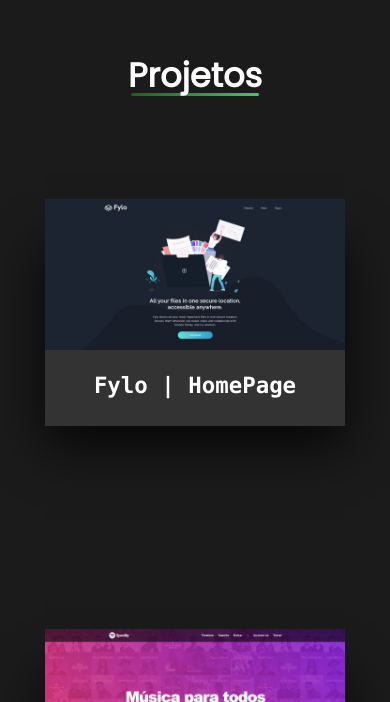
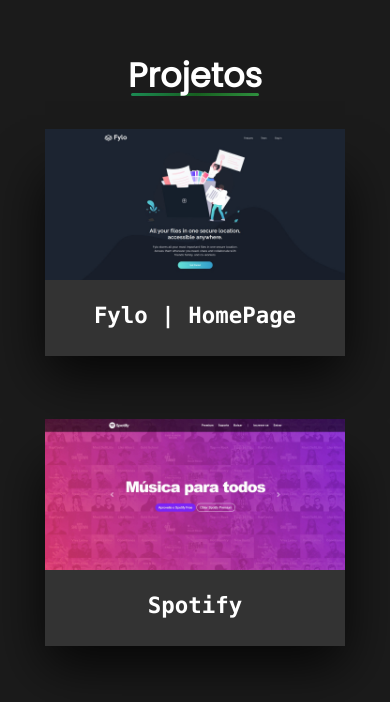
Before and after one commit to JvKulka/Portfolio-JvKulka, a plain HTML site: page index.html in a window 390 px wide. Shown: the part 1298-2000 px from the top of the page. Drawn offline with Linux system fonts and the light colour scheme.

Commit message:
Retirado 'face2' da sessão projetos para uma melhor visualização em dispositivos mobile.

```diff
--- a/css/mediaQueries.css
+++ b/css/mediaQueries.css
@@ -39,12 +39,6 @@
     }
 }
 
-@media (max-width: 750px) {
-    .title2 {
-        display: none;
-    }
-}
-
 @media (max-width: 833px) {
     .navigation_header {
         position: absolute;
@@ -64,6 +58,26 @@
 
     .title {
         font-size: 0.8rem
+    }
+}
+
+@media (max-width: 750px) {
+    .title2 {
+        display: none;
+    }
+
+    .face2 {
+        display: none;
+    }
+
+    .card-projeto:hover .face1 {
+        transform: none;
+    }
+
+    .face1 {
+        transform: none;
+        margin: 30px 0;
+        box-shadow: 0 20px 50px rgba(0, 0, 0, 0.8);
     }
 }
 
--- a/css/sessao-projetos.css
+++ b/css/sessao-projetos.css
@@ -34,19 +34,19 @@
     flex-wrap: wrap;
 }
 
-.container .card-projeto {
+.card-projeto {
     position: relative;
     cursor: pointer;
     margin: 15px;
 }
 
-.container .card-projeto .face {
+.face {
     width: 300px;
     height: 200px;
     transition: 0.5s;
 }
 
-.container .card-projeto .face.face1 {
+.face1 {
     position: relative;
     background: #333;
     display: flex;
@@ -56,16 +56,16 @@
     transform: translateY(100px);
 }
 
-.container .card-projeto:hover .face.face1 {
+.card-projeto:hover .face1 {
     transform: translateY(0);
 }
 
-.container .card-projeto .face.face1 .descricao-projeto img {
+.descricao-projeto img {
     max-width: 100%;
     margin-bottom: 8px;
 }
 
-.container .card-projeto .face.face1 .descricao-projeto h3 {
+.descricao-projeto h3 {
     margin: 10px 0 0;
     padding: 0;
     color: #fff;
@@ -79,7 +79,7 @@
     text-decoration: none;
 }
 
-.container .card-projeto .face.face2 {
+.face2 {
     position: relative;
     background: #fff;
     display: flex;
@@ -91,18 +91,18 @@
     transform: translateY(-100px);
 }
 
-.container .card-projeto:hover .face.face2 {
+.card-projeto:hover .face2 {
     transform: translateY(0);
     cursor: default;
 }
 
-.container .card-projeto .face.face2 .descricao-projeto p {
+.descricao-projeto p {
     margin: 0;
     padding: 0;
     color: #000;
 }
 
-.container .card-projeto .face.face2 .descricao-projeto a {
+.face2 .descricao-projeto a {
     margin: 15px 0 0;
     display: inline-block;
     text-decoration: none;
@@ -112,7 +112,7 @@
     border: 1px solid #333;
 }
 
-.container .card-projeto .face.face2 .descricao-projeto a:hover {
+.face2 .descricao-projeto a:hover {
     background: #5ae974;
     color: rgb(0, 0, 0);
     transition: 0.4s;
--- a/script.js
+++ b/script.js
@@ -27,7 +27,7 @@
 
     if (sections.length) {
 
-        const metadeWindow = window.innerHeight * 0.6
+        const metadeWindow = window.innerHeight * 0.7
 
         function animaScroll() {
             sections.forEach((section) => {
```
